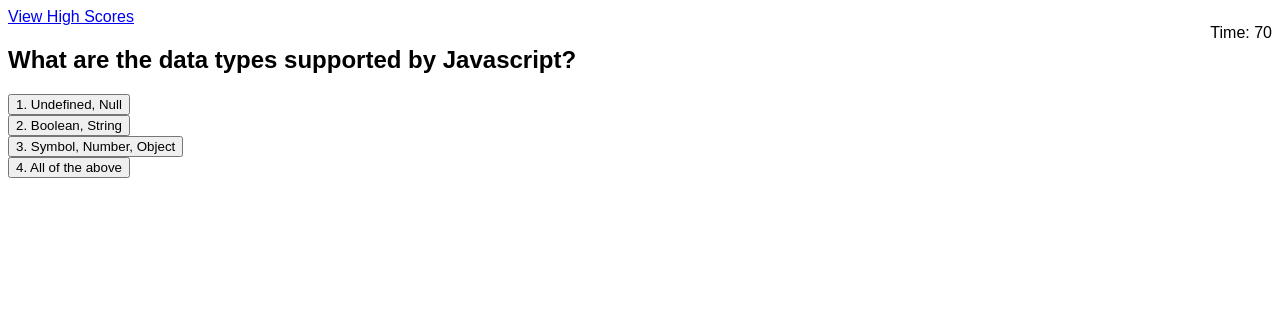
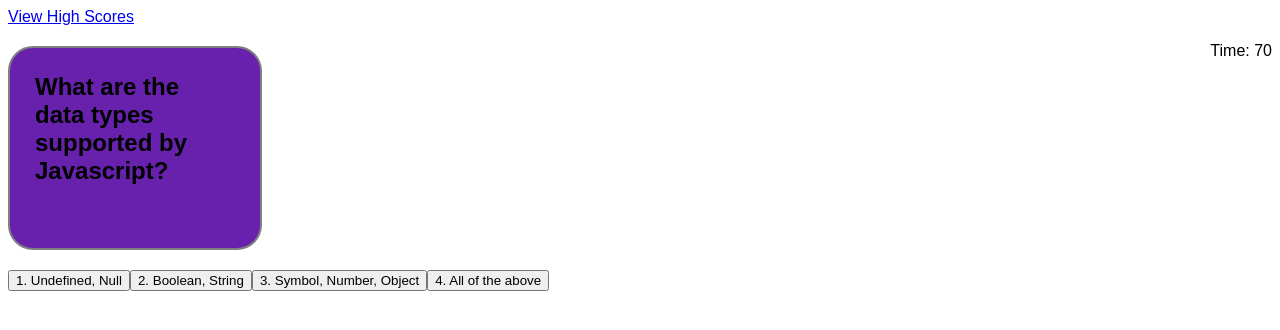
Before and after one commit to Ashmo91388/Coding-Speed-Quiz, a plain HTML site: page index.html in a window 1280 px wide. Both pictures are taken after a click on the button "Start Quiz!". Drawn offline with Linux system fonts and the light colour scheme.

Commit message:
added css styling for buttons

```diff
--- a/assets/css/style.css
+++ b/assets/css/style.css
@@ -10,19 +10,15 @@
    float:right;
 }
 
-.li_style {
-    background-color: #4CAF50;
-    font-size: 12px;
-    padding: 10px 22px;
-    border-radius: 4px;
-    transition-duration: 0.4s;
-    margin-bottom: 30px;
+#question_div{
+    width: 100px;
+    border: solid gray 2px;
+    border-radius: 25px;
+    background: #6721ad;
+    padding: 25px;
+    width: 200px;
+    height: 150px;
 
-}
-
-.li_style:hover{
-    color: white;
-    box-shadow: 0 12px 16px 0 rgba(0,0,0,0.24), 0 17px 50px 0 rgba(0,0,0,0.19);
 }
 
 .main-container{
@@ -45,6 +41,14 @@
 
 }
 
-.options_div button {
-    display:block;
+.options_div button:hover {
+    display: inline-block;
+    color: white;
+    box-shadow: 0 12px 16px 0 rgba(0,0,0,0.24), 0 17px 50px 0 rgba(0,0,0,0.19);
+    background-color: #4CAF50;
+    font-size: 12px;
+    padding: 10px 22px;
+    border-radius: 4px;
+    transition-duration: 0.4s;
+    margin-bottom: 30px;
 }
--- a/assets/javascript/script.js
+++ b/assets/javascript/script.js
@@ -1,8 +1,3 @@
-//Ask Dru for help with timer
-
-// Event listerner to start quiz
-
-
 //Var Questions and answers
 
 var questions = [
@@ -53,12 +48,14 @@ function showQuestion(questions)//question
 
 var optionsQuiz = document.getElementById('options');
 var timeEl = document.getElementById('time')
+var scorePageEl = document.getElementById('high-score')
 
 
 
 // Variables
 var time = 72;
 var secondsLeft = 10;
+var scoreEl= 0;
 let timerID;
 let index = 0;
 let currentQuestion;
@@ -121,6 +118,8 @@ function timerFunc(){
 function endQuiz(){
     //to be completed
 }
+
+
 startBtn.addEventListener("click", beginQuiz);
 
 
@@ -131,5 +130,3 @@ startBtn.addEventListener("click", beginQuiz);
 
 
 //local storage
-
-//ending event listner??
--- a/index.html
+++ b/index.html
@@ -13,7 +13,9 @@
 <body>
     <!--Show High Sores option and timer-->
     <header>
+     <div id="high-score">
         <a href="./scores.html"> View High Scores </a>
+    </div>
         <div id="start-timer">
             <p>Time: <span id="time">72</span></p>
         </div>
```
